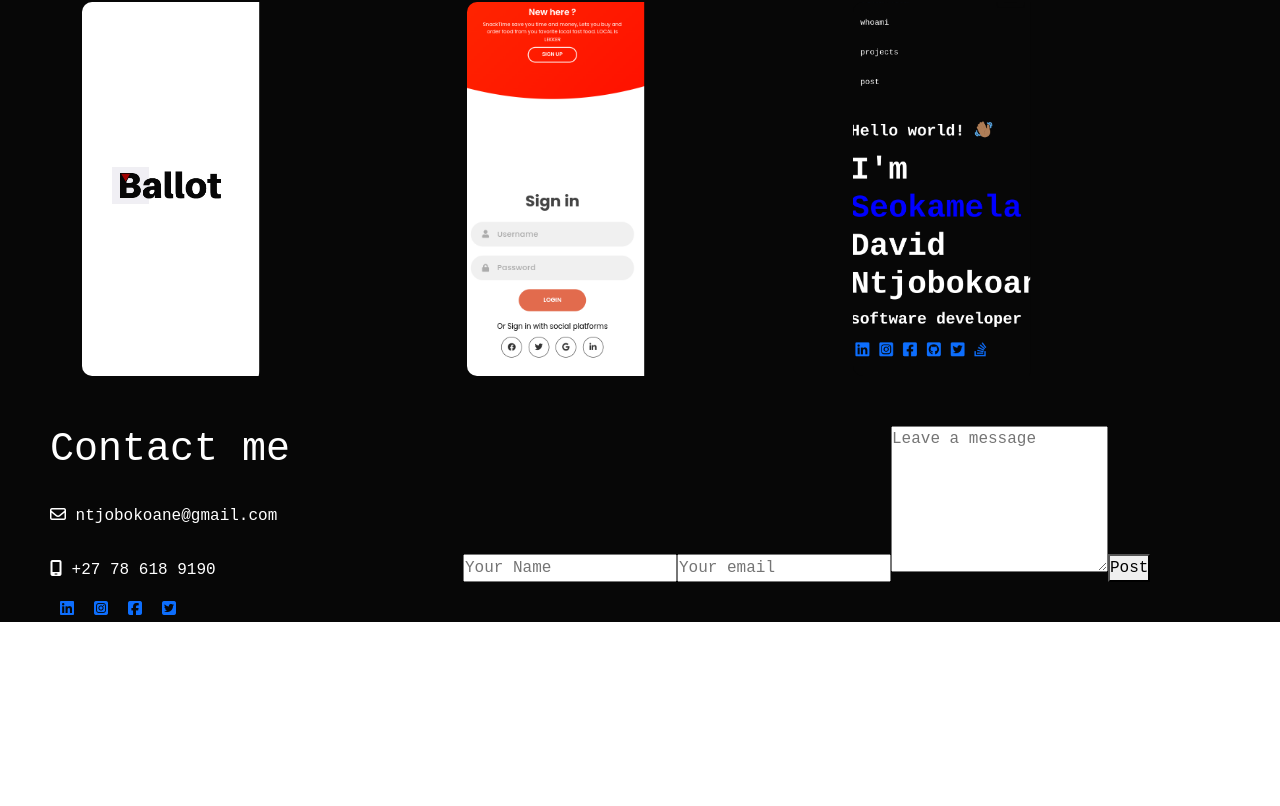
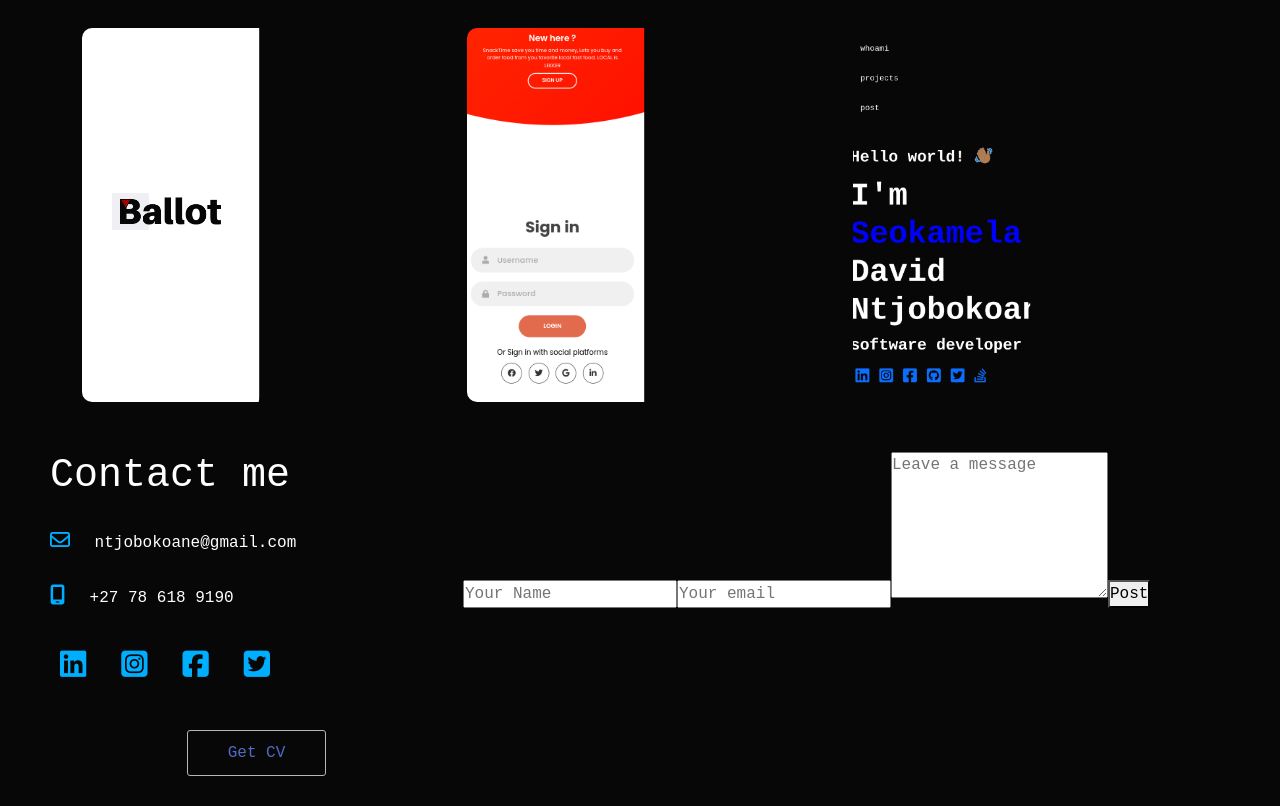
Before and after one commit to SEOKAMELA/Portfolio, a React (Create React App) app: page / in a window 1280 px wide. Shown: the part 1234-2040 px from the top of the page. Before the commit the page ends 1863 px from the top, so only its background shows below. Built offline with nearby package versions, Linux system fonts and the light colour scheme; some icons are missing; a web font is replaced by a local one.

Commit message:
get cv burron in progress

```diff
--- a/src/views/contact/Contact.jsx
+++ b/src/views/contact/Contact.jsx
@@ -45,6 +45,9 @@ const Contact = () => {
                 <i class="fa-brands fa-square-twitter"></i>
               </a>
             </div>
+            <a className='btn-cv' href='/#'>
+              Get CV
+            </a>
           </div>
           <div className="contact-right" >
             <form>
--- a/src/views/contact/contact.css
+++ b/src/views/contact/contact.css
@@ -15,3 +15,45 @@
 .contact-left p {
     margin-top: 30px;
 }
+
+.contact-left p i {
+    color: rgb(0, 174, 255);
+    margin-right: 15px;
+    font-size: 20px;
+}
+
+.socila-icons {
+    margin-top: 25px;
+
+}
+.socila-icons a{
+    text-decoration: none;
+    font-size: 30px;
+    margin-right: 15px;
+    color:  rgb(0, 174, 255);
+    display: inline-block;
+    transition: 0.5s;
+}
+
+.socila-icons a:hover{
+    color: rgb(62, 30, 138);
+    transform: translateY(-5px);
+}
+
+.btn-cv {
+    display: block;
+    margin: 30px auto;
+    width: fit-content;
+    border: 1px solid #b4b6bb;
+    padding: 10px 40px;
+    border-radius: 3px;
+    text-decoration: none;
+    color: #516ac7;
+    transition: 0.5s;
+
+}
+
+.btn-cv:hover {
+
+    background: #7597fa;
+}
--- a/src/views/screen_one/Screen_one.css
+++ b/src/views/screen_one/Screen_one.css
@@ -19,6 +19,8 @@
 .header-about .my-name .spane-name{
     color: blue;
 }
+
+
 
 
 
@@ -50,3 +52,21 @@
     padding: 10px;
 
 }
+
+.socila-icons {
+    margin-top: 25px;
+
+}
+.socila-icons a{
+    text-decoration: none;
+    font-size: 30px;
+    margin-right: 15px;
+    color:  rgb(0, 174, 255);
+    display: inline-block;
+    transition: 0.5s;
+}
+
+.socila-icons a:hover{
+    color: rgb(62, 30, 138);
+    transform: translateY(-5px);
+}
--- a/src/views/screen_one/Screen_one.jsx
+++ b/src/views/screen_one/Screen_one.jsx
@@ -5,7 +5,6 @@ const ScreenOne = () => {
   return (
     <div className="header-about">
       <div className="container">
-
         <p id="whoami">
           Hello world! <span className="wave">👋🏾</span>
         </p>
@@ -15,6 +14,7 @@ const ScreenOne = () => {
           David Ntjobokoane
         </h1>
         <p>software developer</p>
+        <div className="socila-icons">
           <a
             className="icons"
             href="https://www.linkedin.com/in/seokamela-ntjobokoane"
@@ -68,6 +68,7 @@ const ScreenOne = () => {
           </a>
         </div>
       </div>
+    </div>
   );
 };
 
```
Also changed, not shown: src/assets/images/Screenshot from 2022-09-19 21-17-37.png (deleted), src/assets/images/aaa.jpg (deleted). Lines whose indentation alone changed are shown as unchanged.
